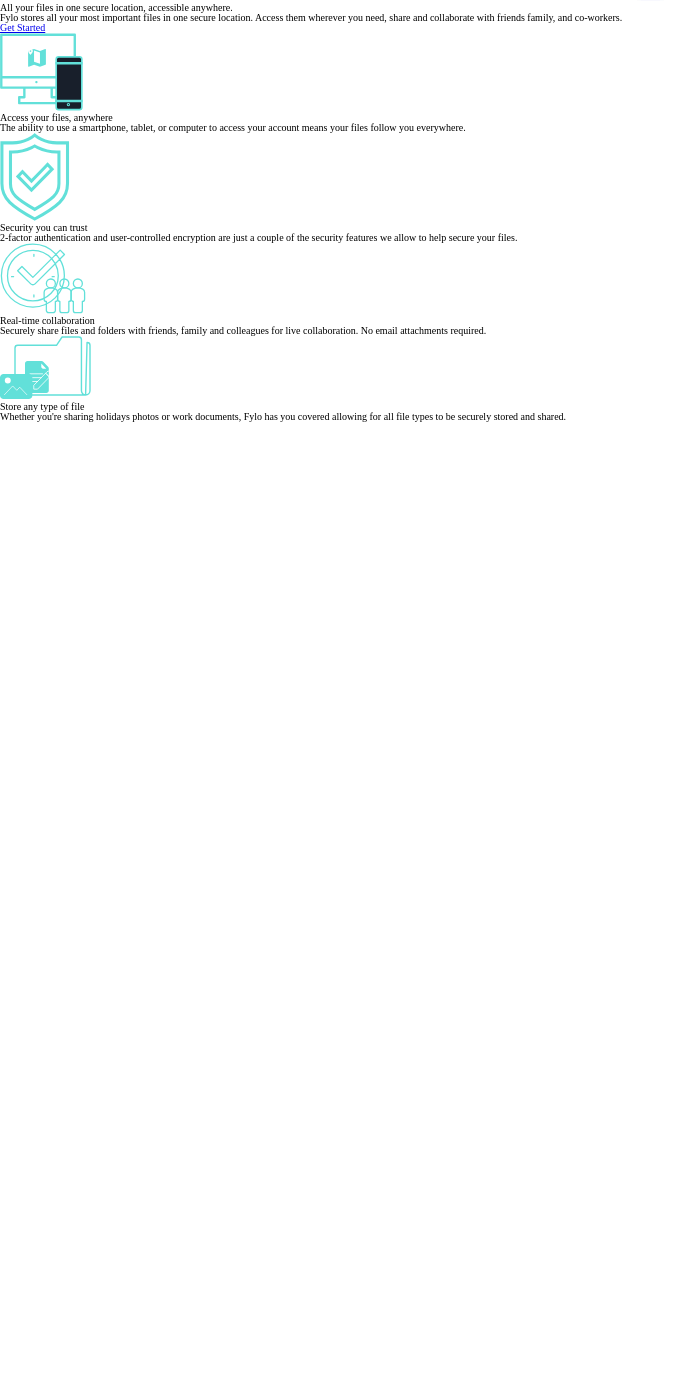
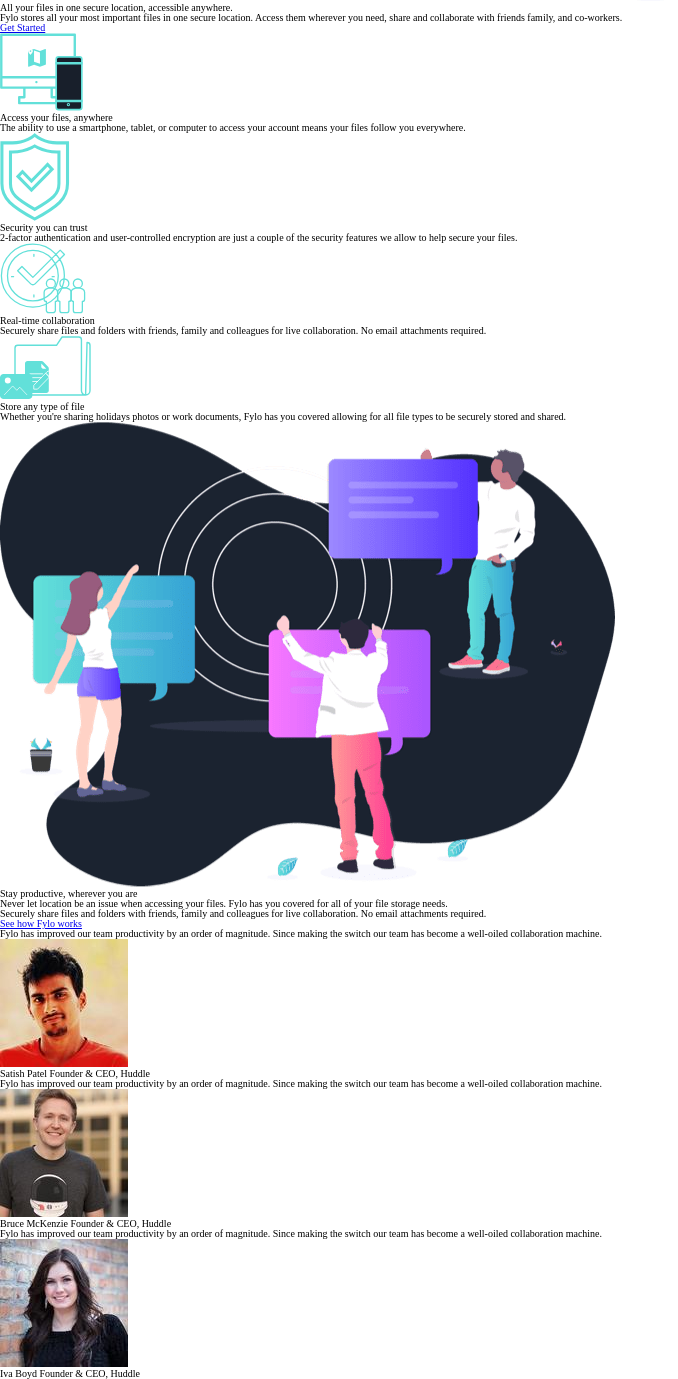
Before and after one commit to P-amian45/007.fylo-dark-theme-landing-page-master, a plain HTML site: page index.html in a window 1280 px wide. Shown: the part 617-1996 px from the top of the page, without its empty margins (0-678 px from the left). Before the commit the page ends 1039 px from the top, so only its background shows below. Drawn offline with Linux system fonts and the light colour scheme.

Commit message:
ended testimonies section

```diff
--- a/index.html
+++ b/index.html
@@ -96,6 +96,65 @@
 
     </div>
 
+    <div class="promise">
+
+      <img src="images/illustration-stay-productive.png" alt="productive" class="promise__illustration">
+      <div class="promise__card">
+        <h1 class="heading">Stay productive, wherever you are</h1>
+        <p class="promise__description">Never let location be an issue when accessing your files. Fylo has you covered for all of your file
+          storage needs. <br> Securely share files and folders with friends, family and colleagues for live collaboration. No email
+          attachments required.
+        </p>
+        <a href="#" class="promise__cta">See how Fylo works</a>
+      </div>
+
+    </div>
+
+    <div class="testimonies-grid">
+
+      <div class="testimony-card">
+        <p class="testimony">Fylo has improved our team productivity by an order of magnitude. Since making the switch our team has
+          become a well-oiled collaboration machine.
+        </p>
+        <div class="profil">
+          <img src="images/profile-1.jpg" alt="Patel" class="profil__picture">
+          <div class="profil__info">
+            <span class="profile__name">Satish Patel</span>
+            <span class="profile__status">Founder & CEO, Huddle</span>
+          </div>
+        </div>
+      </div>
+
+      <div class="testimony-card">
+        <p class="testimony">Fylo has improved our team productivity by an order of magnitude. Since making the switch our team has
+          become a well-oiled collaboration machine.
+        </p>
+        <div class="profil">
+          <img src="images/profile-2.jpg" alt="McKenzie" class="profil__picture">
+          <div class="profil__info">
+            <span class="profile__name">Bruce McKenzie</span>
+            <span class="profile__status">Founder & CEO, Huddle</span>
+          </div>
+        </div>
+      </div>
+
+      <div class="testimony-card">
+        <p class="testimony">Fylo has improved our team productivity by an order of magnitude. Since making the switch our team has
+          become a well-oiled collaboration machine.
+        </p>
+        <div class="profil">
+          <img src="images/profile-3.jpg" alt="Boyd" class="profil__picture">
+          <div class="profil__info">
+            <span class="profile__name">Iva Boyd</span>
+            <span class="profile__status">Founder & CEO, Huddle</span>
+          </div>
+        </div>
+      </div>
+
+    </div>
+
+
+
   </main>
 
 </body>
```
